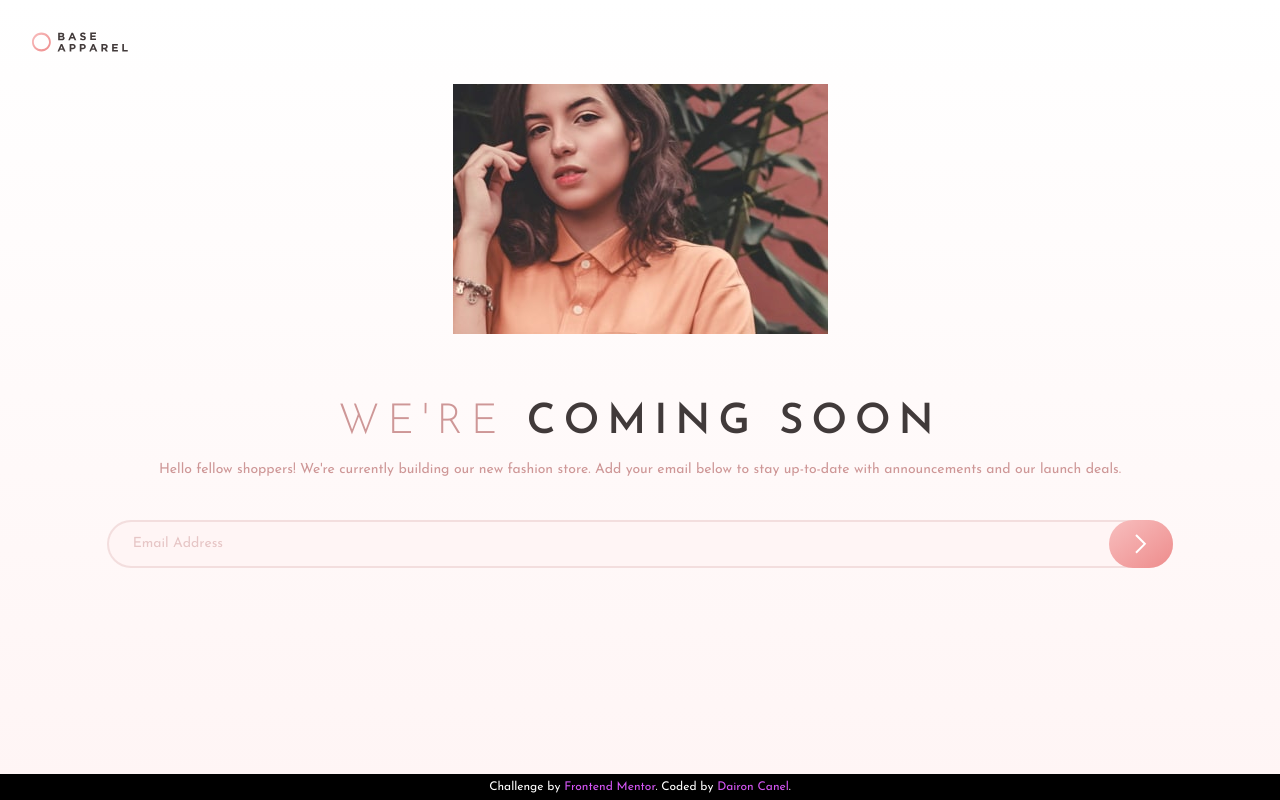
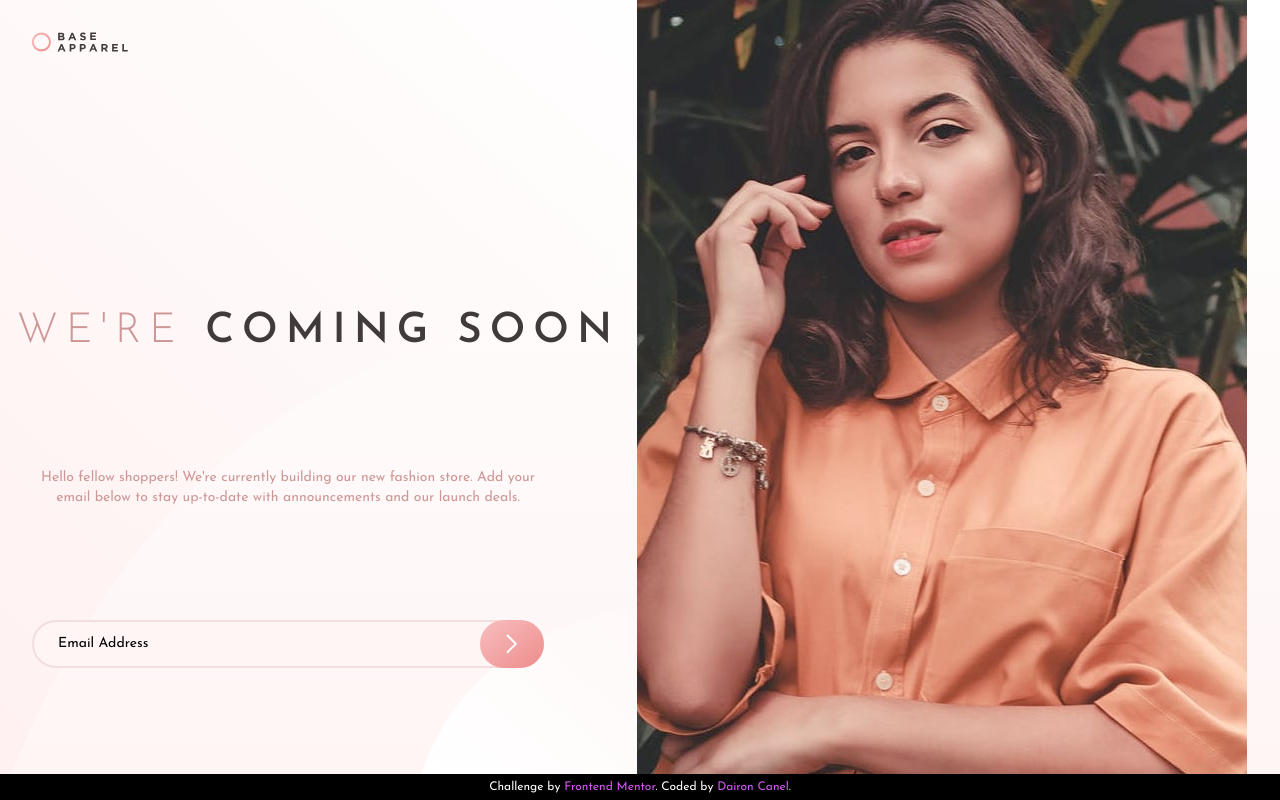
Before and after one commit to dairon-canel/base-apparel-coming-soon, a website: page public/index.html in a window 1280 px wide. Drawn offline with Linux system fonts and the light colour scheme.

Commit message:
fix: working in desktop design

```diff
--- a/public/index.html
+++ b/public/index.html
@@ -18,35 +18,54 @@
 
     <script src="./index.js" defer></script>
   </head>
-  <body
-    class="flex min-h-screen flex-col items-center bg-gradient-to-b from-firstGradientFrom to-firstGradientTo"
+  <body class="grid bg-darkGrayishRed">
+    <main
+      class="relative flex min-h-screen w-full flex-col items-center place-self-center bg-gradient-to-b from-firstGradientFrom to-firstGradientTo lg:grid lg:columns-auto lg:grid-cols-[auto_auto] lg:grid-rows-4"
     >
       <h1
-      class="title-style order-3 mt-16 text-center font-600 uppercase text-darkGrayishRed"
+        class="title-style z-10 order-3 mt-16 text-center font-600 uppercase text-darkGrayishRed"
       >
         <span class="font-300 text-desaturatedRed">We're</span> coming soon
       </h1>
-    <p class="order-4 mx-8 mt-4 mb-10 text-center text-sm text-desaturatedRed">
-      Hello fellow shoppers! We're currently building our new fashion store. Add
-      your email below to stay up-to-date with announcements and our launch
-      deals.
+      <p
+        class="z-10 order-4 mx-8 mt-4 mb-10 max-w-lg text-center text-sm text-desaturatedRed"
+      >
+        Hello fellow shoppers! We're currently building our new fashion store.
+        Add your email below to stay up-to-date with announcements and our
+        launch deals.
       </p>
-    <div class="order-5 mx-8 mb-28 w-5/6 relative">
-    <input
-      placeholder="Email Address"
-      class=" placeholder:text-desaturatedRed w-full bg-firstGradientTo rounded-full border-2 border-desaturatedRed border-opacity-25 py-3 pl-6 text-sm placeholder:opacity-50"
+      <div class="relative z-10 order-5 mx-8 mb-28 w-5/6 max-w-lg">
+        <div
+          class="w-full rounded-full border-2 border-desaturatedRed border-opacity-25 bg-firstGradientTo py-3 pl-6 text-sm placeholder:text-desaturatedRed placeholder:opacity-50"
         >
-    </input>
-    <button class="absolute w-16 rounded-full shadow-secondGradientTo grid h-12 right-0 top-0  bg-gradient-to-br from-secondGradientFrom to-secondGradientTo"><img class="place-self-center" src="./icon-arrow.svg" alt=""></button>
+          Email Address
         </div>
-    <picture class="order-1 m-8 self-start"
+        <button
+          class="absolute right-0 top-0 grid h-12 w-16 rounded-full bg-gradient-to-br from-secondGradientFrom to-secondGradientTo shadow-secondGradientTo"
+        >
+          <img class="place-self-center" src="./icon-arrow.svg" alt="" />
+        </button>
+      </div>
+      <picture class="z-10 order-1 m-8 self-start"
         ><img class="h-5 w-auto" src="./logo.svg" alt="logo"
       /></picture>
-    <picture class="order-2 mb-1"
-      ><img src="./hero-mobile.jpg" alt="woman posing"
+
+      <picture
+        class="z-10 order-2 mb-1 lg:col-start-2 lg:col-end-3 lg:row-start-1 lg:row-end-5 lg:mb-0 lg:w-max"
+      >
+        <source srcset="./hero-desktop.jpg" media="(min-width:1024px)" />
+        <img
+          class="h-full w-auto bg-cover object-cover lg:h-screen"
+          src="./hero-mobile.jpg"
+          alt="woman posing"
       /></picture>
 
-    <footer class="attribution">
+      <picture
+        class="top-0 left-0 z-0 hidden h-screen w-full bg-darkGrayishRed bg-gradient-to-b from-firstGradientFrom to-firstGradientTo lg:absolute lg:block"
+        ><img src="./bg-pattern-desktop.svg" alt="background pattern"
+      /></picture>
+    </main>
+    <footer class="attribution z-20">
       Challenge by
       <a href="https://www.frontendmentor.io?ref=challenge" target="_blank"
         >Frontend Mentor</a
```
Also changed, not shown: public/output-style.css. Lines whose indentation alone changed are shown as unchanged.
